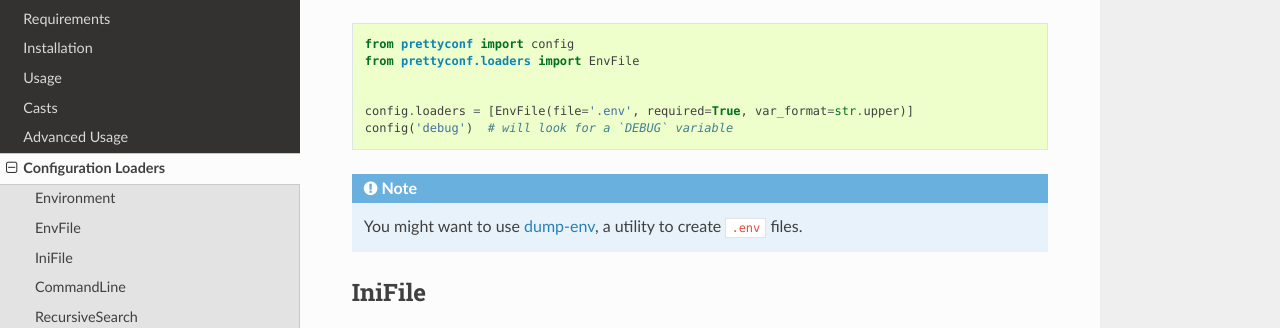
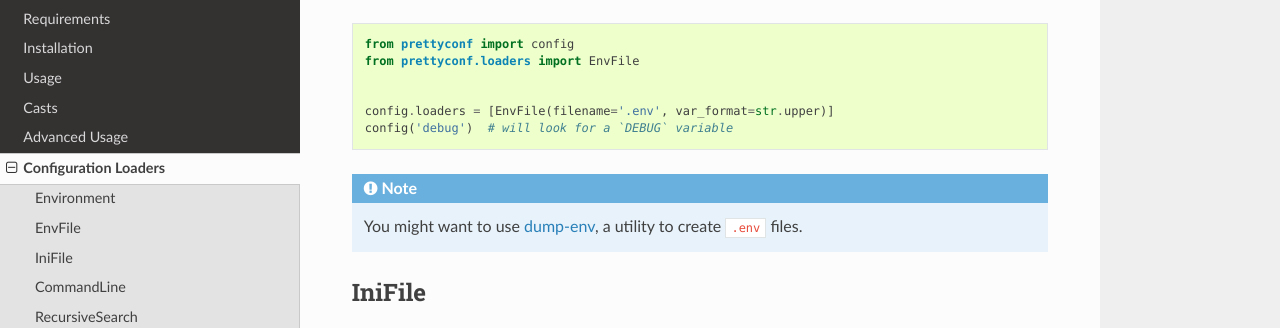
Before and after one commit to osantana/prettyconf, a Sphinx documentation site: the page built from docs/source/loaders.rst, in a window 1280 px wide and 900 px high, scrolled down 1019 px, cut to the strip 156-484 px from the top of the window. Built offline with Sphinx 7.4.7 and the Read the Docs theme 2.0.0, drawn with Linux system fonts in a browser that asks for light colours.

Commit message:
Update usage doc to match code (#46)
https://github.com/osantana/prettyconf/blob/92ffacd4024e166b1f0912058dbaddc792cf380c/prettyconf/loaders.py#L171-L178

```diff
--- a/docs/source/loaders.rst
+++ b/docs/source/loaders.rst
@@ -53,7 +53,7 @@ doesn't exist, this loader will be skipped without raising any errors.
     from prettyconf.loaders import EnvFile
 
 
-    config.loaders = [EnvFile(file='.env', required=True, var_format=str.upper)]
+    config.loaders = [EnvFile(filename='.env', var_format=str.upper)]
     config('debug')  # will look for a `DEBUG` variable
 
 
```
